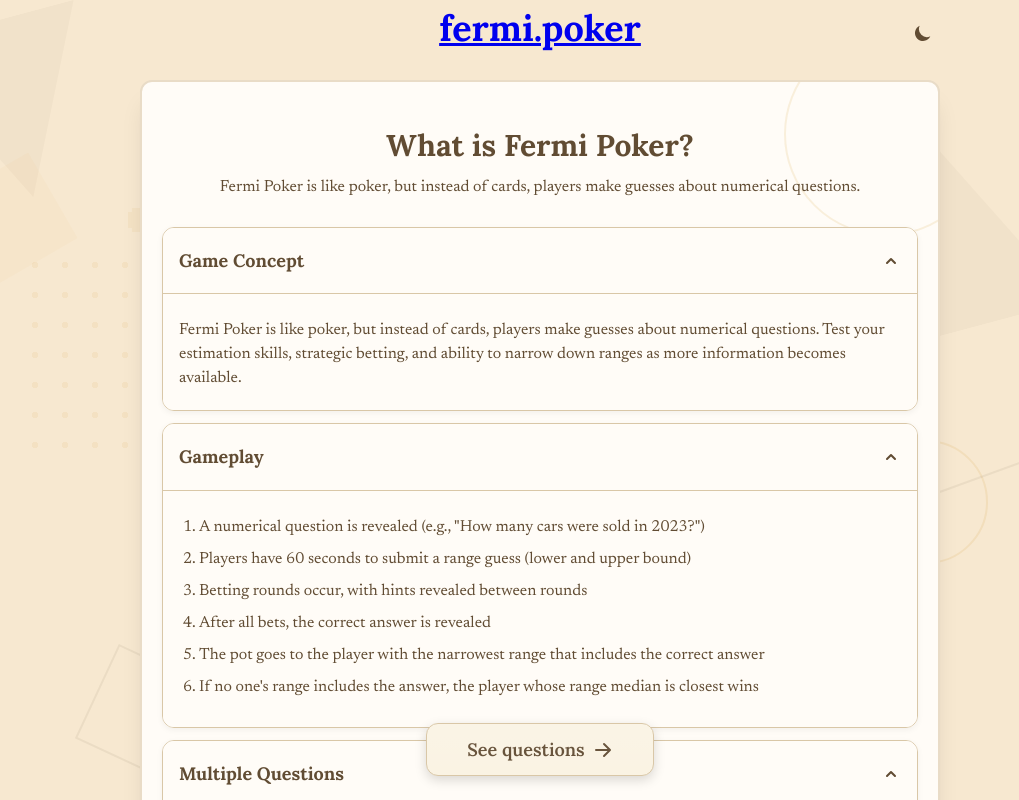
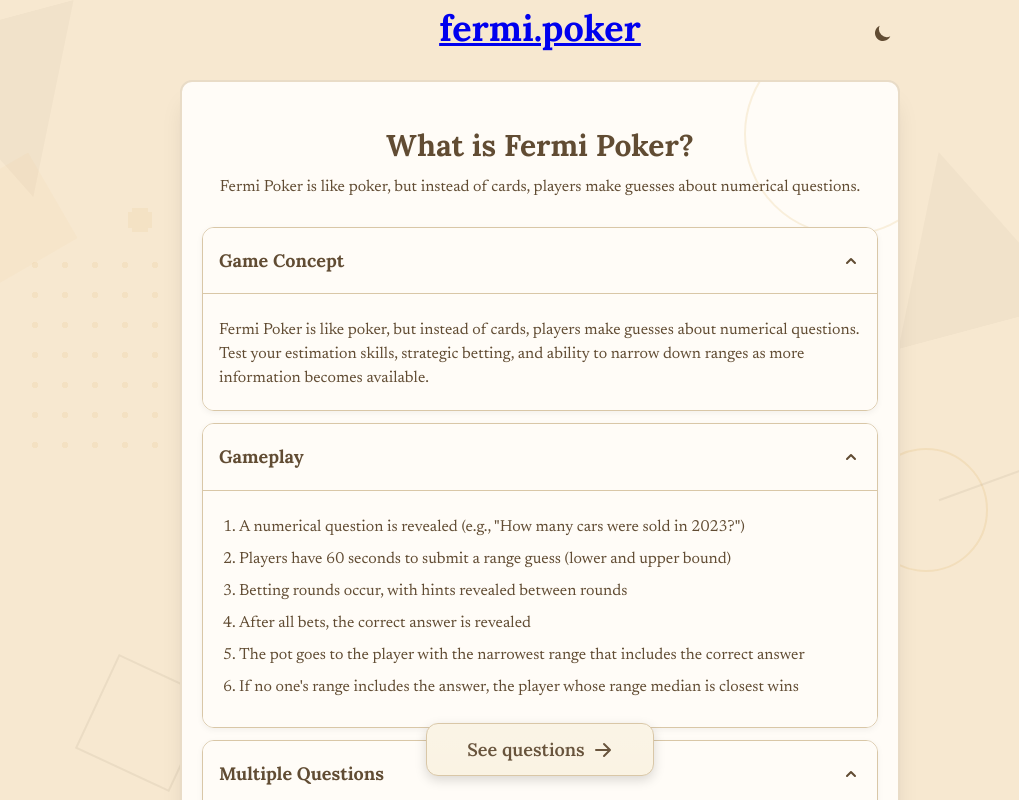
Before and after one commit to danielfetz/fermi-poker-questions, a React (Create React App) app: page / in a window 1280 px wide. Shown: the top 800 px of the page, without its empty margins (100-1119 px from the left). Built offline with nearby package versions, Linux system fonts and the light colour scheme.

Commit message:
Update styles.css

```diff
--- a/src/styles.css
+++ b/src/styles.css
@@ -1329,7 +1329,7 @@ button {
 }
 
 .max-w-4xl {
-  max-width: 50rem;
+  max-width: 45rem;
 }
 
 .max-w-sm {
```
